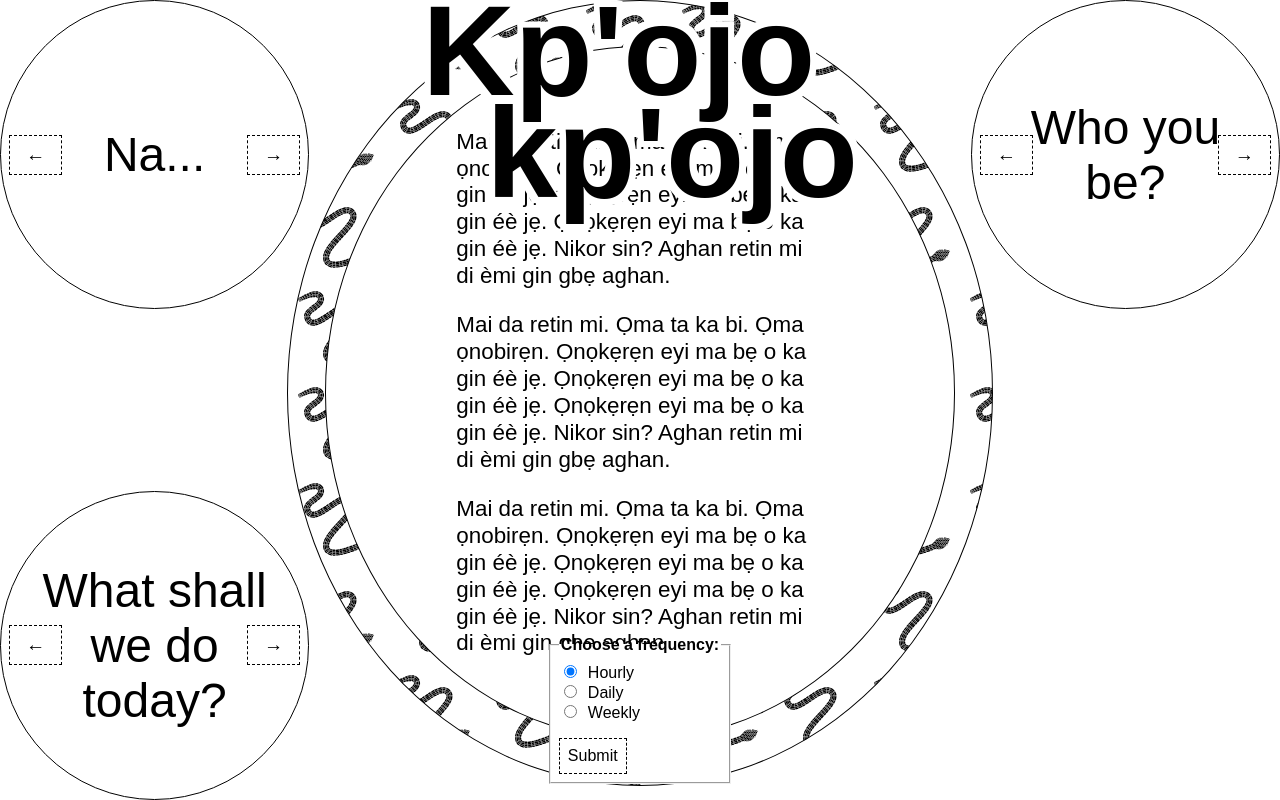
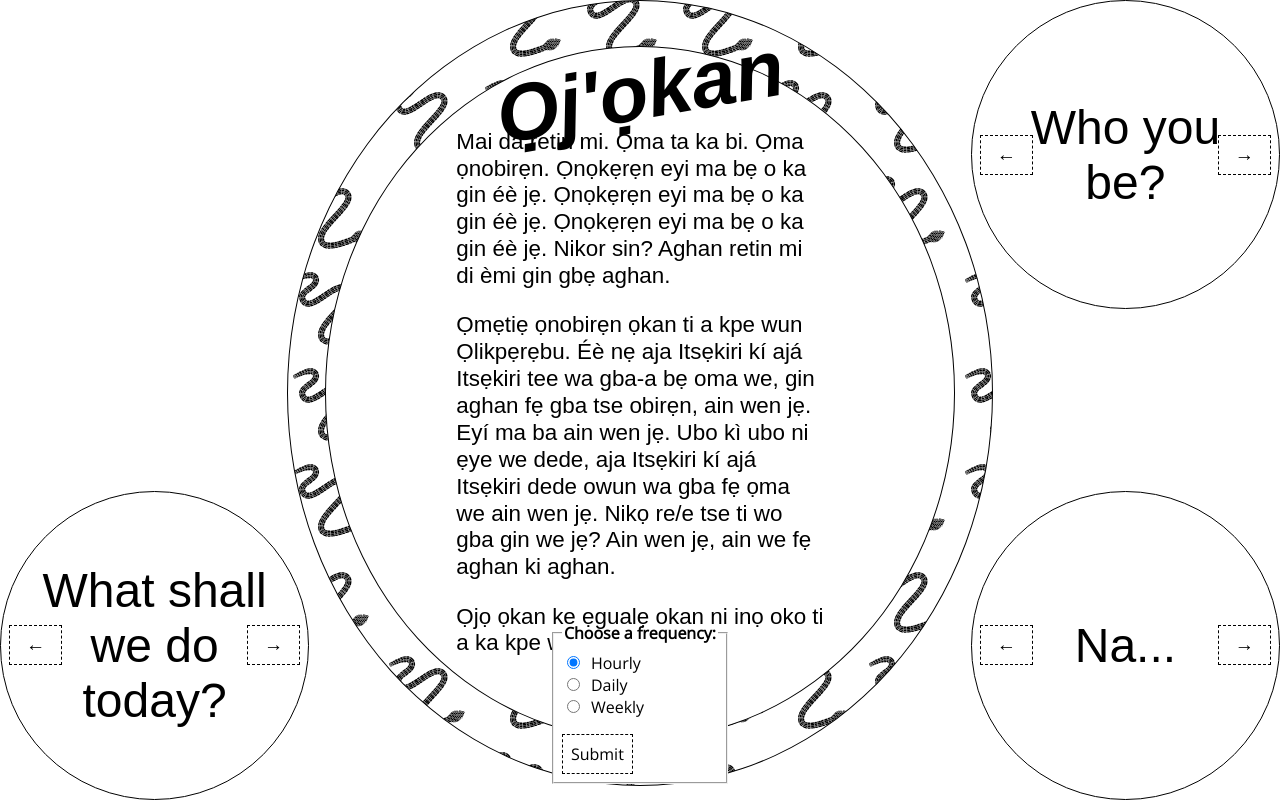
Before and after one commit to oa495/ojo-kan, a Vue app: page / in a window 1280 px wide. Built offline with nearby package versions, Linux system fonts and the light colour scheme; a web font is replaced by a local one.

Commit message:
add more text

```diff
--- a/src/App.vue
+++ b/src/App.vue
@@ -80,7 +80,7 @@ export default {
 
 <template>
   <h1>
-    Kp'ojo <br><span style="margin-left: 0.5em;">kp'ojo</span>
+    Ọj'ọkan
   </h1>
   <div class="circle">
     <main>
@@ -93,20 +93,14 @@ export default {
         Aghan retin mi di èmi gin gbẹ aghan.
       </p>
       <p>
-        Mai da retin mi. Ọma ta ka bi. Ọma ọnobirẹn.
-        Ọnọkẹrẹn eyi ma bẹ o ka gin éè jẹ.
-        Ọnọkẹrẹn eyi ma bẹ o ka gin éè jẹ.
-        Ọnọkẹrẹn eyi ma bẹ o ka gin éè jẹ.
-        Nikor sin?
-        Aghan retin mi di èmi gin gbẹ aghan.
+        Ọmẹtiẹ ọnobirẹn ọkan ti a kpe wun Ọlikpẹrẹbu.
+        Éè nẹ aja Itsẹkiri kí ajá Itsẹkiri tee wa gba-a bẹ oma we, gin aghan fẹ gba tse obirẹn, ain wen jẹ.
+        Eyí ma ba ain wen jẹ.
+        Ubo kì ubo ni ẹye we dede,  aja Itsẹkiri kí ajá Itsẹkiri dede owun wa gba fẹ ọma we ain wen jẹ.
+        Nikọ re/e tse ti wo gba gin we jẹ? Ain wen jẹ, ain we fẹ aghan ki aghan.
       </p>
       <p>
-        Mai da retin mi. Ọma ta ka bi. Ọma ọnobirẹn.
-        Ọnọkẹrẹn eyi ma bẹ o ka gin éè jẹ.
-        Ọnọkẹrẹn eyi ma bẹ o ka gin éè jẹ.
-        Ọnọkẹrẹn eyi ma bẹ o ka gin éè jẹ.
-        Nikor sin?
-        Aghan retin mi di èmi gin gbẹ aghan.
+        Ọjọ ọkan ke ẹgualẹ okan ni inọ oko ti a ka kpe wun Oribiti
       </p>
     </main>
   </div>
@@ -139,17 +133,14 @@ body {
 }
 
 h1 {
-  margin: 0;
-  font-size: 8rem;
-  line-height: 0.8em;
+  margin: 1rem;
+  font-size: 5rem;
+  line-height: 0.9em;
   position: absolute;
   z-index: 999;
-  top: 0;
- text-shadow:
-    6px 6px 0 #fff,
-    -6px 6px 0 #fff,
-    -6px -6px 0 #fff,
-    6px -6px 0 #fff;
+  top: 0.5em;
+  transform: rotate(-10deg);
+  font-style: italic;
 }
 
 button {
@@ -200,6 +191,7 @@ fieldset {
   z-index: 999;
   position: absolute;
   bottom: 0;
+  font-family: 'Open Sans', sans-serif;
 }
 
 legend {
@@ -248,7 +240,19 @@ fieldset button {
   background-image: url('assets/snake.svg');
   background-repeat: repeat;
   background-size: 6rem 6rem;
+  background-position: 0 0; /* Start position */
+  animation: backgroundScroll 30s linear infinite;
 }
 
+@keyframes backgroundScroll {
+  from {
+    background-position: 0 0 0 0; /* Start at top-left */
+  }
+  to {
+    /* Move the background image the width of the container,
+       or the image width if it's wider than the container */
+    background-position: -100% -100%;
+  }
+}
 
 </style>
--- a/src/components/LearningModule.vue
+++ b/src/components/LearningModule.vue
@@ -205,8 +205,8 @@ footer {
 }
 
 li.module:nth-of-type(1) {
-    top: 0;
-    left: 0;
+    bottom: 0;
+    right: 0;
 }
 
 li.module:nth-of-type(2) {
--- a/src/words.js
+++ b/src/words.js
@@ -5,23 +5,41 @@ const verbs = {
     'di': 'let',
     'bẹ': 'beg',
     'ka': 'enable',
-    'bi': 'birth'
+    'bi': 'birth',
+    'kpe': 'call',
+    'gba': 'take',
+    'wa': 'come',
+    'fẹ': 'want',
 }
 
 const pronouns = {
     'eyi': 'this',
     'aghan': 'they',
+    'a': 'they',
     'o': 'she/he',
     'mi': 'me',
     'mo': 'I',
     'Nikor': 'what',
-    'Bokor': 'what/where'
+    'Bokor': 'what/where',
+    'nikọ': 'what'
 };
+
+const adjectves = {
+    'ọkan': 'one',
+    'inọ': 'inside',
+}
 
 const nouns = {
     'ọma': 'child',
     'ọnobirẹn': 'girl',
-    'ọnọkẹrẹn': 'boy'
+    'ọnọkẹrẹn': 'boy',
+    'ẹye': 'world',
+    'ẹgualẹ': 'snake',
+    'ọjọ': 'day',
+    'ubo': 'place',
+    'oko': 'bush',
+    'aja': 'town',
+    'obirẹn': 'wife'
 }
 
 const allWords = { ...verbs, ...pronouns, ...nouns };
```
Also changed, not shown: 1 other file (tests, documents, lock files or other folders).
